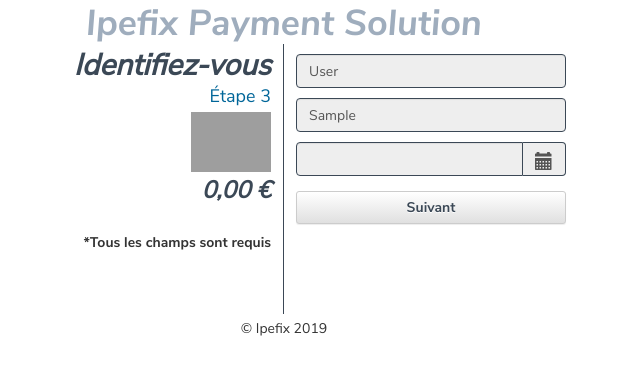
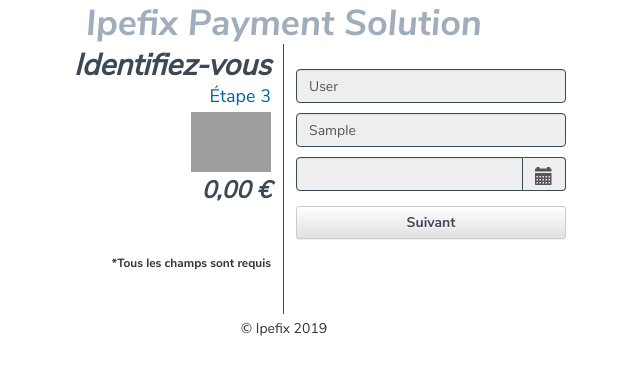
Before and after one commit to jomino/mangopay-payments, a PHP site: template app/Views/Home/payidentify-natural.html.twig in a window 1280 px wide. Shown: the part 76-451 px from the top of the page, without its empty margins (356-996 px from the left). Run offline with PHP 8.4, Linux system fonts and the light colour scheme; the template is opened without the code that fills it: most values are stand-ins (such as "Sample title", 1, 10 or a date in 2020); some libraries are stand-ins or nearby versions; grey boxes are pictures that could not be loaded.

Commit message:
correction

```diff
--- a/app/Views/Home/payidentify-natural.html.twig
+++ b/app/Views/Home/payidentify-natural.html.twig
@@ -38,8 +38,8 @@
                         </div>
                         <h3 class="dark-blue boldi">{{ (session.amount/100)|number_format(2, ',', ' ') }} &euro;</h3>
                         <p class="product bold">
-                            <span>{{ session.product_ref }}</span><br>
-                            <span>*Tous les champs sont requis</span>
+                            <span>{{ session.product_ref }}</span><br><br>
+                            <small>*Tous les champs sont requis</small>
                         </p>
                         <p class="help-text small mid-red bold hidden"></p>
                     </div>
--- a/assets/css/payidentify-natural.css
+++ b/assets/css/payidentify-natural.css
@@ -8,7 +8,7 @@
     }
     .main .content-right .form-container {
         width: 270px;
-        margin-top: 10px;
+        margin-top: 25px;
     }
     .main .content-right .form-group {
         margin-bottom: 10px;
```
